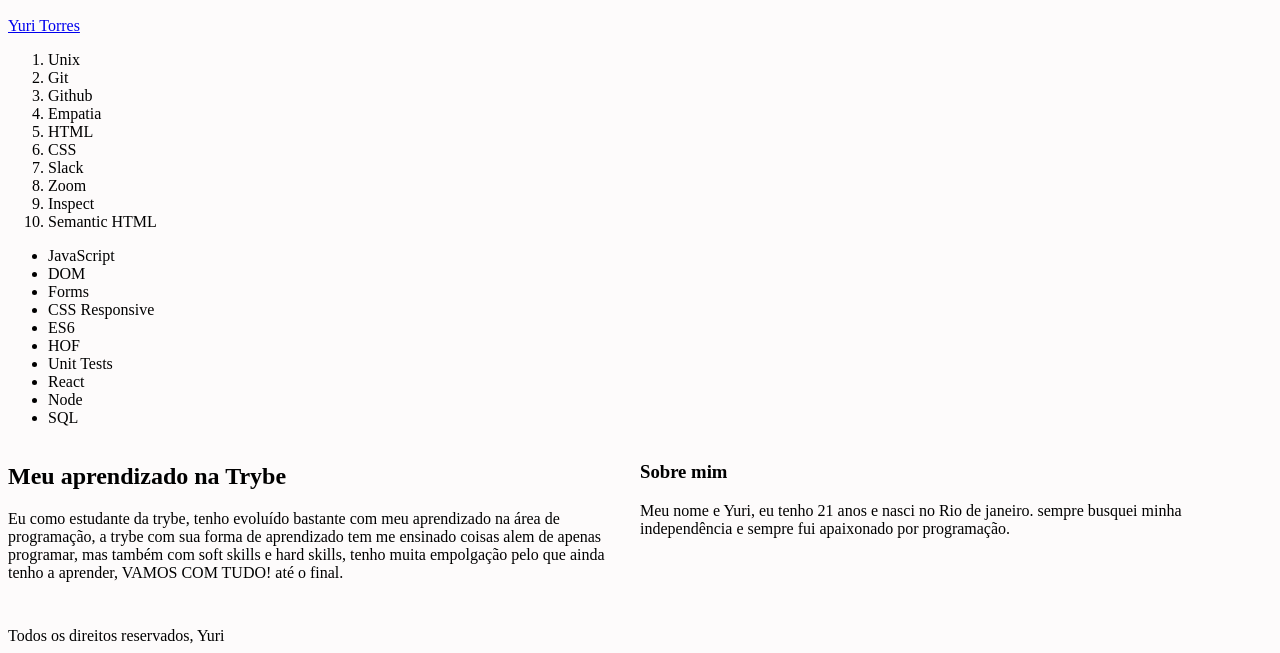
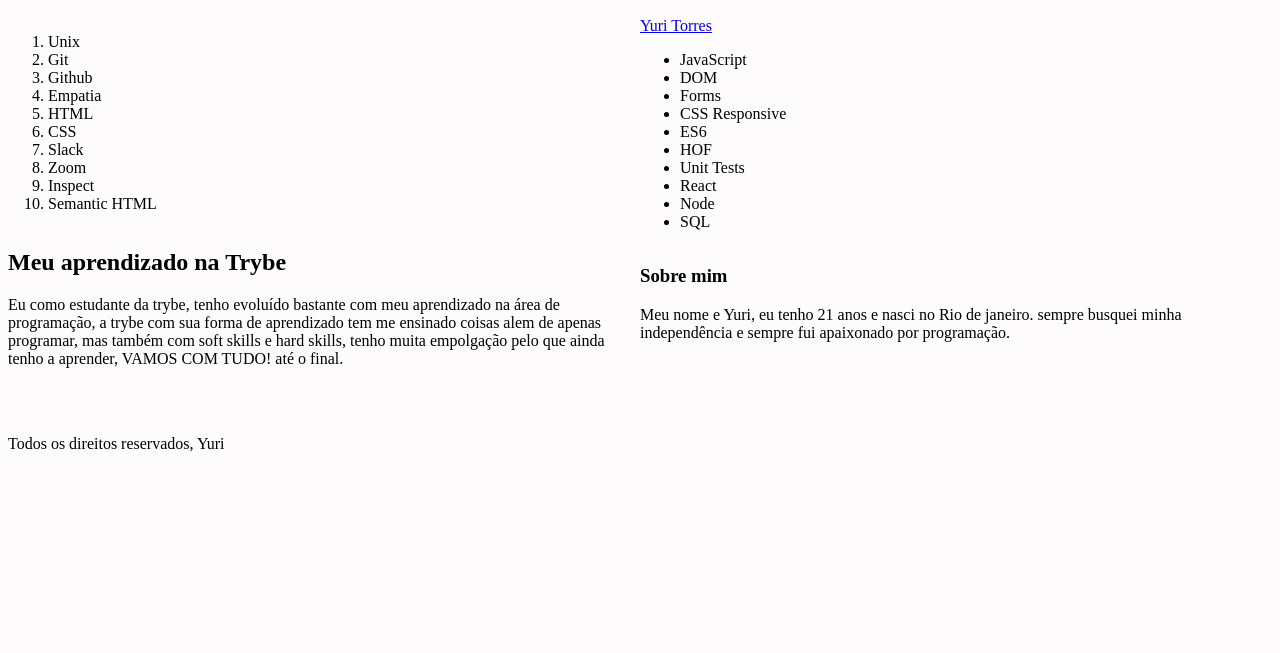
Before and after one commit to yurisalgado21/project-lessons-learned, a website: page index.html in a window 1280 px wide. Shown: the part 369-1022 px from the top of the page. After the commit the page ends 830 px from the top, so only its background shows below. Drawn offline with Linux system fonts and the light colour scheme.

Commit message:
consertei a altura das listas

```diff
--- a/index.html
+++ b/index.html
@@ -22,7 +22,7 @@
     <img id="minha_foto" src="./img/WhatsApp Image 2023-04-13 at 10.57.24.jpeg" alt="eu mesmo">
     <p></p>
     <a href="https://www.google.com/" target="_blank">Yuri Torres</a>
-    <section>
+    <section id="secao_esquerda">
         <ol id="licoes_aprendidas">
             <li>Unix</li>
             <li>Git</li>
@@ -36,7 +36,7 @@
             <li>Semantic HTML</li>
         </ol>
     </section>
-   <section>
+   <section id="secao_direita">
     <ul id="licoes_a_aprender">
         <li>JavaScript</li>
         <li>DOM</li>
--- a/style.css
+++ b/style.css
@@ -47,5 +47,15 @@ article aside {
 }
 
 div {
-  margin-top: 200px;
+  margin-top: 400px;
 }
+
+#secao_esquerda {
+  float: left;
+  width: 50%;
+}
+
+#secao_direita {
+  float: right;
+  width: 50%;
+}
```
